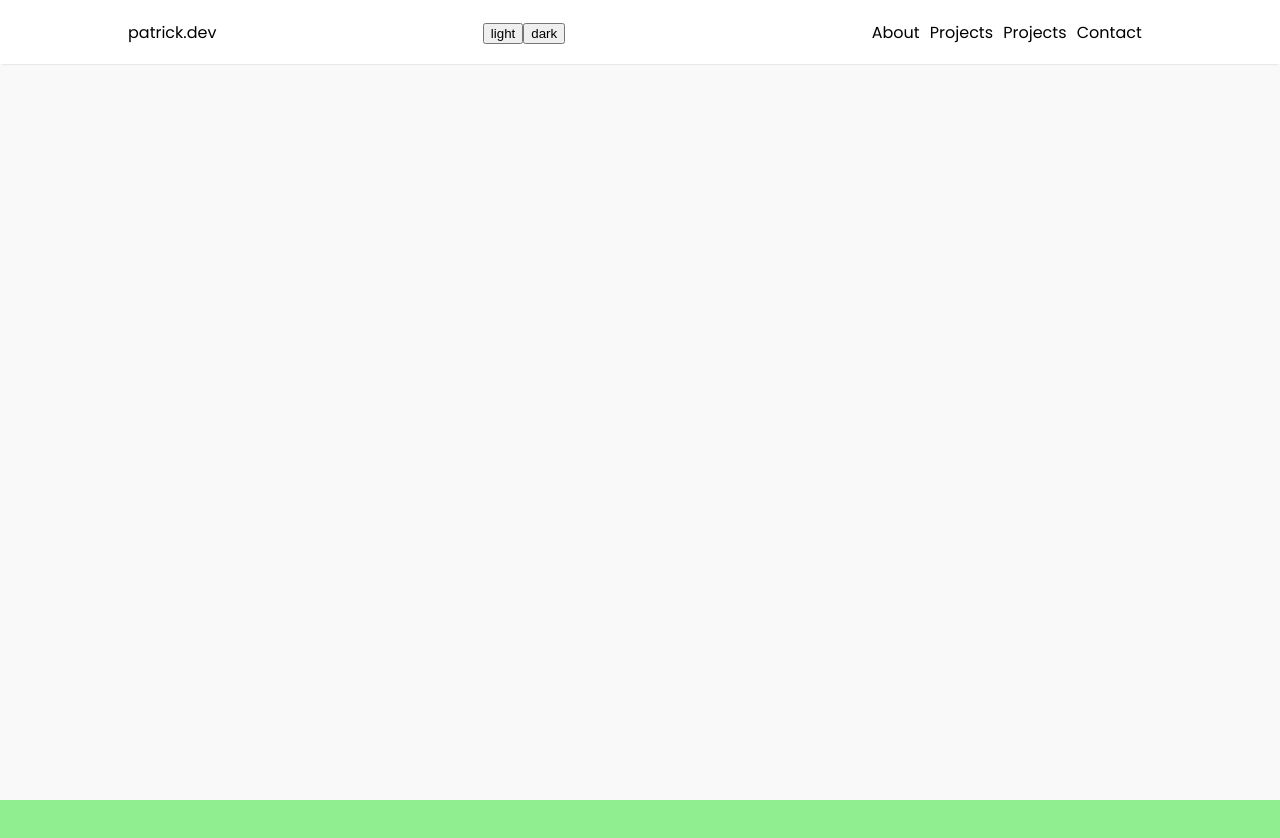
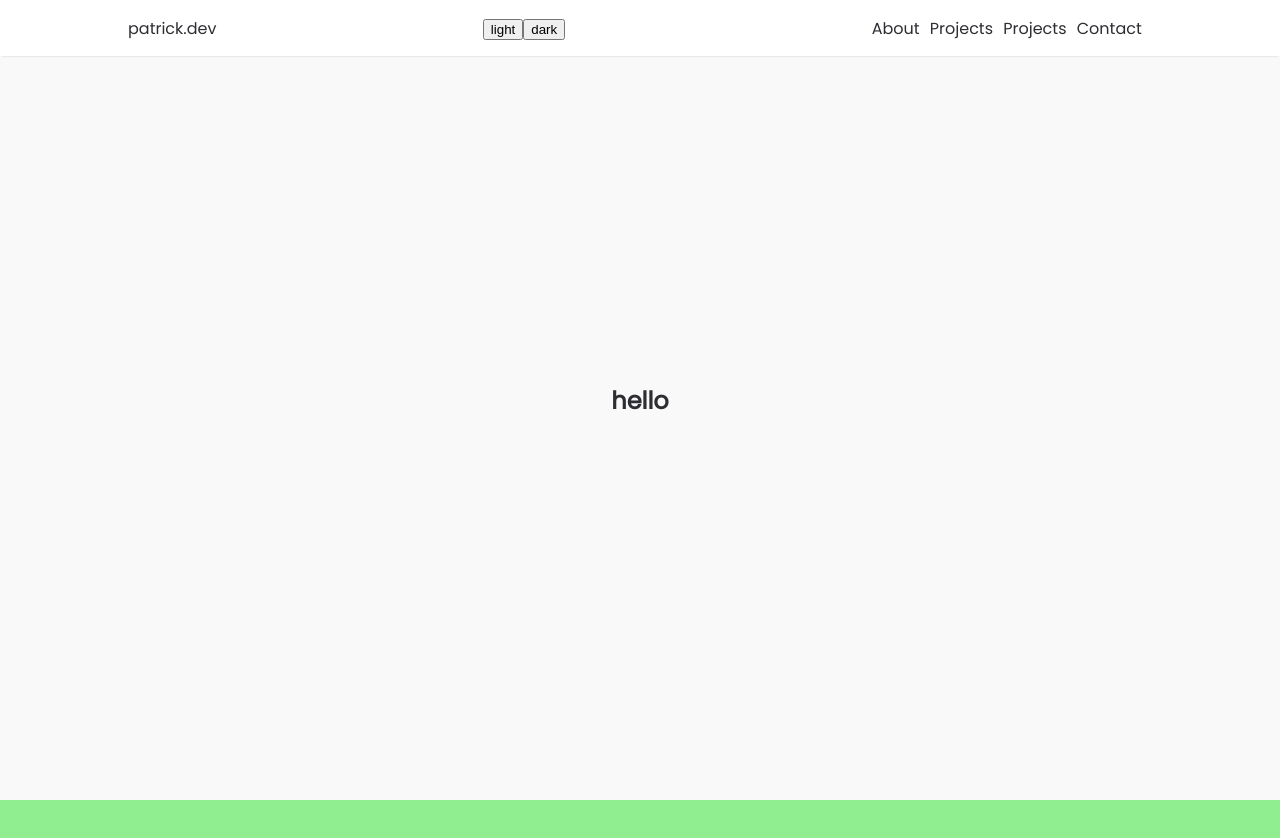
Before and after one commit to patricktrp/portfolio, a React (Create React App) app: page / in a window 1280 px wide. Shown: the top 838 px of the page. Built offline with nearby package versions, Linux system fonts and the light colour scheme.

Commit message:
hero page

```diff
--- a/src/components/Hero.js
+++ b/src/components/Hero.js
@@ -3,7 +3,9 @@ import styles from './Hero.module.css';
 const Hero = () => {
     return (
         <section className={styles["hero"]}>
-
+            <div className={styles["hero-inner-layout"]}>
+                <h1>hello</h1>
+            </div>
         </section>
     );
 }
--- a/src/components/Hero.module.css
+++ b/src/components/Hero.module.css
@@ -1,4 +1,15 @@
 .hero {
     height: 100vh;
     background-color: var(--background-primary);
+    display: flex;
+    align-items: center;
+    justify-content: center;
 }
+
+
+.hero-inner-layout {
+    width: 80%;
+    display: flex;
+    justify-content: center;
+    align-items: center;
+}
--- a/src/components/Navbar.module.css
+++ b/src/components/Navbar.module.css
@@ -1,5 +1,5 @@
 .navbar {
-    height: 8vh;
+    height: 7vh;
     background-color: var(--background-secondary);
     position: fixed;
     width: 100vw;
@@ -7,7 +7,7 @@
     align-items: center;
     justify-content: center;
     z-index: 42069;
-    box-shadow: 0 2px 2px -2px rgba(0,0,0,.2);
+    box-shadow: 0 2px 2px -2px rgba(0, 0, 0, .2);
 }
 
 .navbar-inner {
--- a/src/index.css
+++ b/src/index.css
@@ -1,13 +1,15 @@
 :root {
   --background-primary: #f9f9f9;
   --background-secondary: #fff;
-  --font-color-primary: black;
+  --font-color-primary: #2d2e32;
+  --font-color-secondary: #767676;
 }
 
 [data-theme="dark"] {
-  --background-primary: rgb(18,18,18);
-  --background-secondary: rgb(31,31,31);
-  --font-color-primary: white;
+  --background-primary: #121212;
+  --background-secondary: #1f1f1f;
+  --font-color-primary: #eee;
+  --font-color-secondary: #ccc;
 }
 
 body {
```
Also changed, not shown: 1 other file (tests, documents, lock files or other folders).
